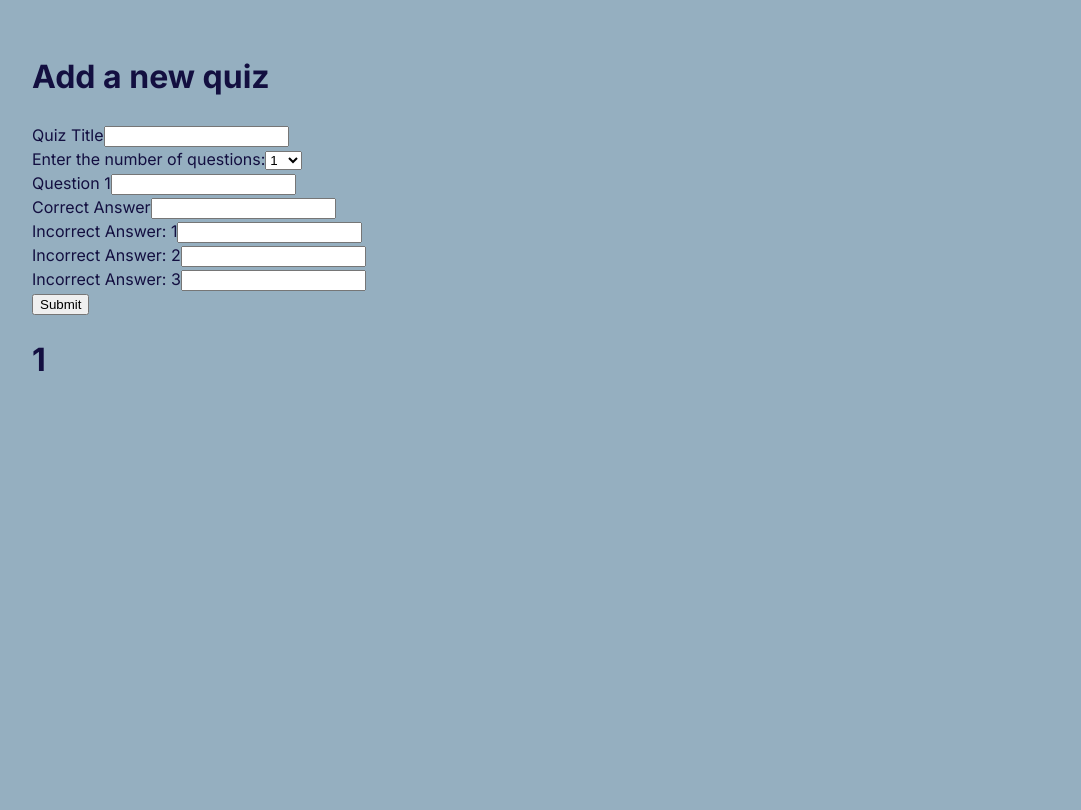
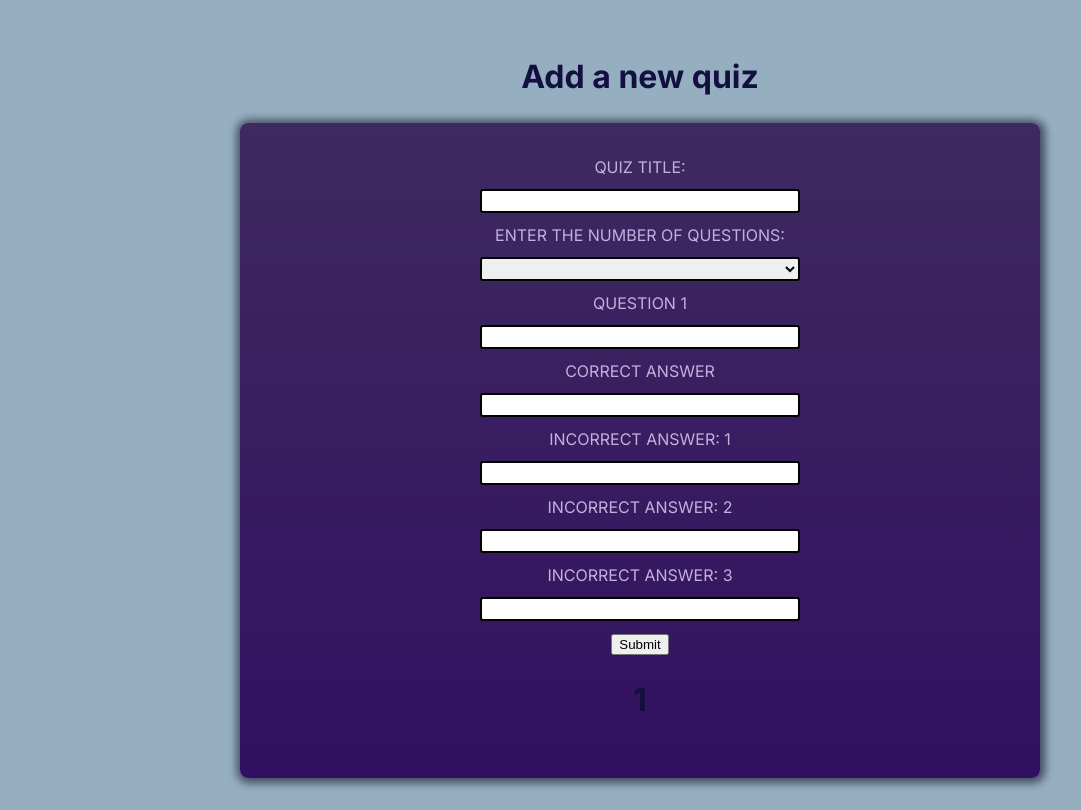
Before and after one commit to rjoshf/Nextjs-quizapp, a Next.js app: page /newquiz in a window 1280 px wide. Shown: the whole page, without its empty margins (0-1081 px from the left). Built offline with nearby package versions, Linux system fonts and the light colour scheme.

Commit message:
Started styling the newquiz form

```diff
--- a/app/newquiz/page.tsx
+++ b/app/newquiz/page.tsx
@@ -28,9 +28,8 @@ export default function NewQuizPage() {
     }
 
     return (
-        <>
-            <h1>Add a new quiz</h1>
-            <NewQuizForm onAddQuiz={addQuizHandler}></NewQuizForm>
-        </>
+
+        <NewQuizForm onAddQuiz={addQuizHandler}></NewQuizForm>
+
     )
 }
--- /dev/null
+++ b/components/NewQuizForm.module.css
@@ -0,0 +1,28 @@
+.newquiztitle {
+    text-align: center;
+}
+
+.quizform {
+    max-width: 50rem;
+    margin: auto;
+    padding: 2rem;
+    background: linear-gradient(180deg, #3e2a60 0%, #321061 100%);
+    border-radius: 8px;
+    box-shadow: 1px 1px 8px 4px rgba(12, 5, 32, 0.6);
+    text-align: center;
+}
+
+.label {
+    color: #c1b2dd;
+    text-transform: uppercase;
+    display: block;
+}
+
+.input {
+    width: 20rem;
+    border-radius: 3px;
+    border: 2px solid black;
+    margin: 10px;
+    padding: 10px;
+    height: 2px;
+}
--- a/components/NewQuizForm.tsx
+++ b/components/NewQuizForm.tsx
@@ -1,3 +1,4 @@
+import styles from './NewQuizForm.module.css'
 
 import { useRef, useState } from 'react'
 
@@ -54,15 +55,17 @@ const NewQuizForm: React.FC<{ onAddQuiz: (quizData: quizData) => void }> = ({ on
     };
 
     return (
-        <div>
+        <>
+            <h1 className={styles.newquiztitle}>Add a new quiz</h1>
+            <div className={styles.quizform}>
                 <form onSubmit={newQuizHandler}>
                     <div>
-                    <label htmlFor="title">Quiz Title</label>
-                    <input type="text" id="title" ref={titleInputRef} />
+                        <label className={styles.label} htmlFor="title">Quiz Title: </label>
+                        <input className={styles.input} type="text" id="title" ref={titleInputRef} />
                     </div>
                     <div>
-                    <label htmlFor="numberofquestions">Enter the number of questions:</label>
-                    <select id="numberofquestions" onChange={questionChangeHandler}>
+                        <label className={styles.label} htmlFor="numberofquestions">Enter the number of questions:</label>
+                        <select className={styles.input} id="numberofquestions" onChange={questionChangeHandler}>
                             {Array.from({ length: 10 }, (_, index) => (
                                 <option key={index + 1} value={index + 1}>
                                     {index + 1}
@@ -72,15 +75,15 @@ const NewQuizForm: React.FC<{ onAddQuiz: (quizData: quizData) => void }> = ({ on
                     </div>
                     {[...Array(numberOfQuestions)].map((_, questionIndex) => (
                         <div key={questionIndex}>
-                        <label htmlFor={`question${questionIndex + 1}`}>Question {questionIndex + 1}</label>
-                        <input ref={questionInputRefs[questionIndex]} type="text" id={`question${questionIndex + 1}`} />
+                            <label className={styles.label} htmlFor={`question${questionIndex + 1}`}>Question {questionIndex + 1}</label>
+                            <input className={styles.input} ref={questionInputRefs[questionIndex]} type="text" id={`question${questionIndex + 1}`} />
 
                             {[...Array(4)].map((_, answerIndex) => (
                                 <div key={answerIndex}>
-                                <label htmlFor={`answer${questionIndex + 1}-${answerIndex + 1}`}>
+                                    <label className={styles.label} htmlFor={`answer${questionIndex + 1}-${answerIndex + 1}`}>
                                         {answerIndex === 0 ? 'Correct Answer' : `Incorrect Answer:  ${answerIndex}`}
                                     </label>
-                                <input ref={answerInputRefs[questionIndex][answerIndex]} type="text" id={`answer${questionIndex + 1}-${answerIndex + 1}`} />
+                                    <input className={styles.input} ref={answerInputRefs[questionIndex][answerIndex]} type="text" id={`answer${questionIndex + 1}-${answerIndex + 1}`} />
                                 </div>
                             ))}
                         </div>
@@ -91,6 +94,7 @@ const NewQuizForm: React.FC<{ onAddQuiz: (quizData: quizData) => void }> = ({ on
                 </form>
                 <h1>{numberOfQuestions}</h1>
             </div>
+        </>
     );
 };
 
```
Lines whose indentation alone changed are shown as unchanged.
